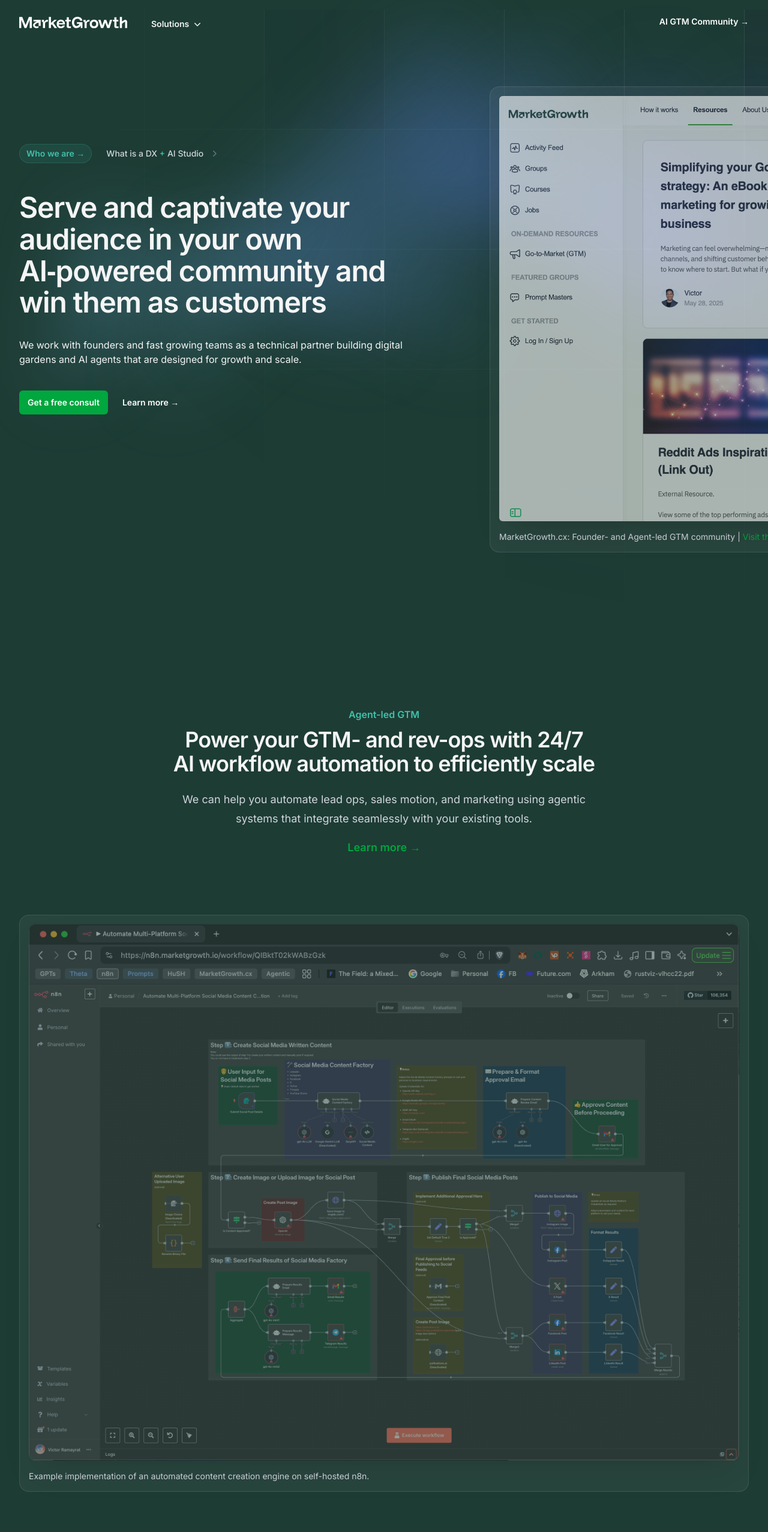
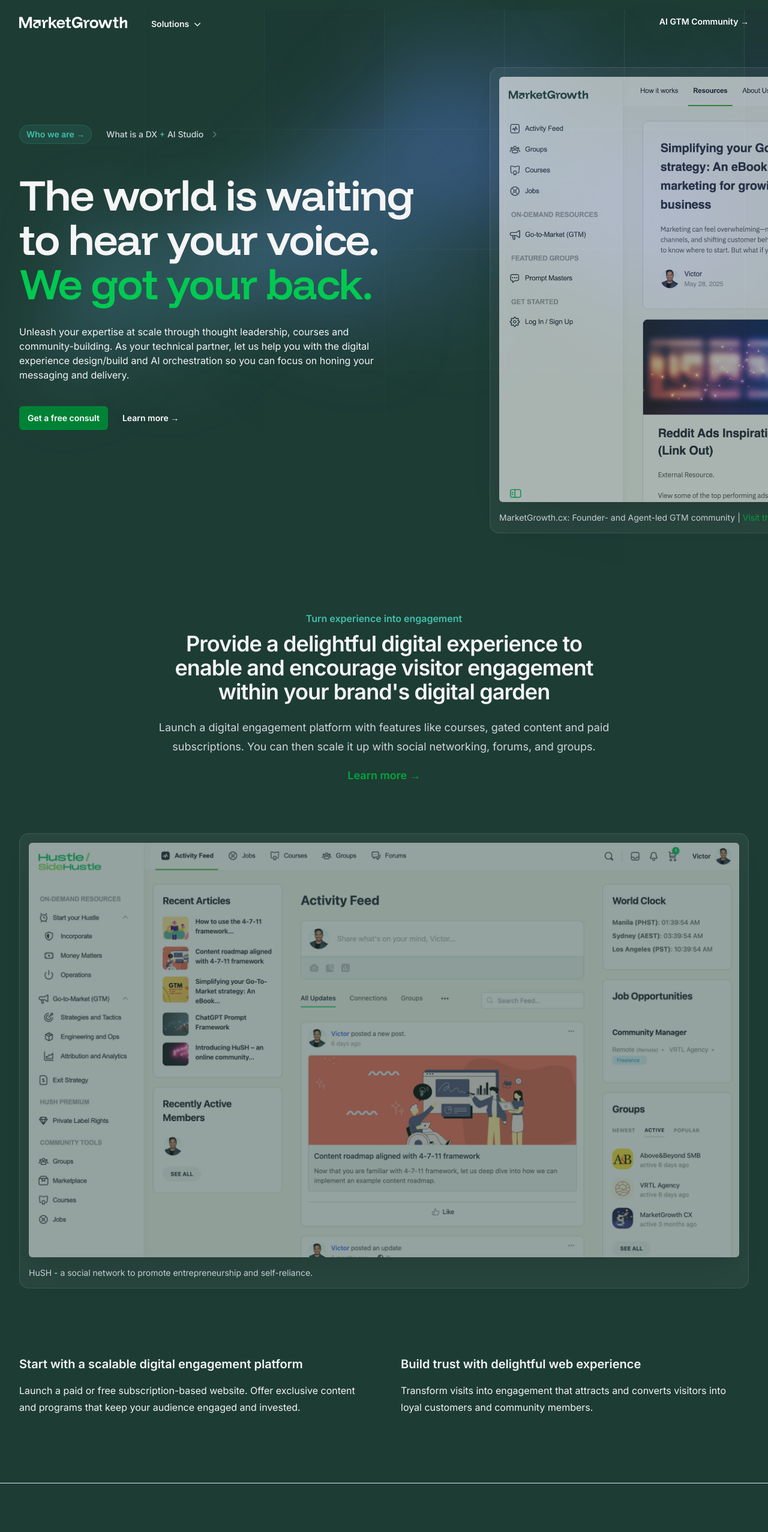
Before and after one commit to growthUx/mgio, a Next.js app: page / in a window 1280 px wide. Shown: the top 2554 px of the page at 60% size. Built offline with nearby package versions, Linux system fonts and the light colour scheme.

Commit message:
Updated MG

```diff
--- a/src/app/HomePage.jsx
+++ b/src/app/HomePage.jsx
@@ -101,7 +101,7 @@ export default function HomePage() {
               className="aspect-1108/632 w-277 bg-linear-to-r from-[#80caff] to-[#4f46e5] opacity-20"
             />
           </div>
-          <div className="mx-auto max-w-7xl px-6 mt-16 lg:mt-4 pt-10 pb-24 sm:pb-32 lg:flex lg:px-8 lg:py-32">
+          <div className="mx-auto max-w-7xl px-6 mt-16 lg:mt-4 pt-10 pb-24 sm:pb-32 lg:flex lg:px-8 lg:py-24">
             <div className="mx-auto max-w-2xl shrink-0 lg:mx-0 lg:pt-16">
               <div className="my-4">
                 <a href="https://marketgrowth.cx/product-roadmap/welcome" className="inline-flex space-x-6" target="_blank">
@@ -114,16 +114,16 @@ export default function HomePage() {
                   </span>
                 </a>
               </div>
-              <h1 className="mt-12 text-2xl font-semibold tracking-tight leading-[1.1] text-[#F5F5F5] sm:text-5xl">Serve and captivate your audience in your own AI&#8209;powered community and win them as customers</h1>
+              <h1 className="mt-12 text-4xl font-funnel-display font-semibold tracking-tight leading-[1.1] sm:leading-[1.025] text-[#F5F5F5] sm:text-7xl">The world is waiting to hear your voice. <span className="text-green-500">We got your back.</span></h1>
               {/* <h2 className="text-lg mt-4 text-[#F5F5F5] text-pretty sm:text-[22px] pr-4">We help founders and fast growing teams build engaging brands online to serve and captivate their audience to win them as customers.</h2> */}
               {/* <h1 className="font-funnel-display mt-12 text-3xl font-semibold text-pretty tracking-tight text-[#F5F5F5] sm:text-6xl">We are a DX<span className="text-[#40C1AC]"> + </span>AI Studio</h1>
               <h2 className="text-lg mt-4 text-[#F5F5F5] text-pretty sm:text-[22px] pr-4">We help founders and fast growing teams build engaging brands online to serve and captivate their audience to win them as customers.</h2> */}
               <p className="mt-8 text-md max-w-2xl mx-auto text-pretty text-[#F5F5F5] pr-8 sm:text-md/8 sm:mx-0">
-               We work with founders and fast growing teams as a technical partner building digital gardens and AI agents that are designed for growth and scale.</p>
+              Unleash your expertise at scale through thought leadership, courses and community-building. As your technical partner, let us help you with the digital experience design/build and AI orchestration so you can focus on honing your messaging and delivery.</p>
               <div className="mt-10 flex items-center gap-x-6">
                 <a
                   href="https://meetings.hubspot.com/victor-ramayrat"
-                  target="_blank" className="rounded-md bg-green-600 px-3.5 py-2.5 text-sm font-semibold text-white shadow-xs hover:bg-green-500 focus-visible:outline-2 focus-visible:outline-offset-2 focus-visible:outline-green-600"
+                  target="_blank" className="rounded-md bg-green-700 px-3.5 py-2.5 text-sm font-semibold text-white shadow-xs hover:bg-green-500 focus-visible:outline-2 focus-visible:outline-offset-2 focus-visible:outline-green-600"
                 >
                   Get a free consult
                 </a>
@@ -146,6 +146,57 @@ export default function HomePage() {
             </div>
           </div>
         </div>
+
+        <div id="digital-engagement-platform" className="mx-auto py-12 max-w-7xl px-6 lg:px-8">
+          <div className="mx-auto max-w-4xl sm:text-center">
+            <h2 className="text-base/7 font-semibold text-[#40C1AC]">Turn experience into engagement</h2>
+            <p className="mt-2 text-2xl font-semibold tracking-tight text-pretty text-[#f5f5f5] sm:text-4xl sm:text-balance">
+              Provide a delightful digital experience to enable and encourage visitor engagement within your brand&apos;s digital garden
+            </p>
+            <p className="mt-6 max-w-3xl  mx-auto text-lg/8 text-gray-300">
+              Launch a digital engagement platform with features like courses, gated content and paid subscriptions. You can then scale it up with social networking, forums, and groups. <br />
+                <a href="/digital-garden" className="inline-block pt-4 font-semibold text-[#00a63e]">
+                  Learn more <span aria-hidden="true">→</span>
+                </a>
+            </p>
+          </div>
+        </div>
+        {/* Community screenshot section */}
+        <div className="max-w-7xl mx-auto flow-root py-12 px-8 md:px-12">
+          <div className="-m-2 rounded-xl bg-white/5 p-2 ring-1 ring-white/10 ring-inset lg:-m-4 lg:rounded-2xl lg:p-4">
+            <img
+              alt="Hustle/Side Hustle Community"
+              src="/images/hush-ss.png"
+              width={2432}
+              height={1442}
+              className="rounded-md shadow-2xl ring-1 ring-gray-900/10 transition-opacity duration-300 ease-in-out opacity-50 hover:opacity-100"
+            />
+            <div className="mx-auto text-sm font-italic text-gray-300 mt-4">HuSH - a social network to promote entrepreneurship and self-reliance.</div>
+          </div>
+        </div>
+        {/* Content section */}
+        <div className="mx-auto my-20 max-w-7xl px-6 lg:px-8">
+          <div className="md:mx-auto max-w-3xl lg:mx-0 lg:max-w-none">
+            <div className="grid max-w-2xl grid-cols-1 gap-14 text-base/7 text-[#f5f5f5] lg:max-w-none lg:grid-cols-2">
+              <div>
+                  <div className="mb-8">
+                    <h3 className="text-xl font-semibold mb-4">Start with a scalable digital engagement platform</h3>
+                    <p>
+                    Launch a paid or free subscription-based website. Offer exclusive content and programs that keep your audience engaged and invested.
+                    </p>
+                </div>
+              </div>
+              <div>
+                <div className="mb-8">
+                  <h3 className="text-xl font-semibold mb-4">Build trust with delightful web experience </h3>
+                  <p>Transform visits into engagement that attracts and converts visitors into loyal customers and community members.
+                  </p>
+                </div>
+              </div>
+            </div>
+          </div>
+        </div>
+        <hr  className="h-px max-w-[90%] sm:max-w-[80%]  md:max-w-7xl mx-auto my-8 sm:my-6 bg-gray-200 border-0 dark:bg-gray-400"/>
         {/* AI Automation section */}
         <div className="relative py-12 sm:pt-24 sm:pb-12 overflow-hidden">
           {/* <div className="hidden sm:absolute sm:-top-10 sm:right-1/2 sm:-z-10 sm:mr-10 sm:block sm:transform-gpu sm:blur-3xl z-10">
@@ -166,9 +217,9 @@ export default function HomePage() {
               className="aspect-1097/845 w-274.25 bg-linear-to-tr from-[#ff4694] to-[#776fff] opacity-20"
             />
           </div> */}
-          <div id="ai-automation" className="mx-auto max-w-7xl py-12 px-6 lg:px-8">
+          <div id="ai-automation" className="mx-auto max-w-7xl py-6 px-6 lg:px-8">
             <div className="mx-auto max-w-4xl sm:text-center">
-              <h2 className="text-base/7 font-semibold text-[#40C1AC]">Agent-led GTM</h2>
+              <h2 className="text-base/7 font-semibold text-[#40C1AC]">Scale with AI workflow automation</h2>
               <p className="mt-2 text-2xl font-semibold tracking-tight text-pretty text-[#f5f5f5] sm:text-4xl sm:text-balance">
               Power your GTM- and rev-ops with 24/7 AI workflow automation to efficiently scale
               </p>
@@ -216,56 +267,7 @@ export default function HomePage() {
             </div>
           </div>
         </div>
-        <hr  className="h-px max-w-[90%] sm:max-w-[80%]  md:max-w-7xl mx-auto my-8 sm:my-12 bg-gray-200 border-0 dark:bg-gray-400"/>
-        <div id="digital-engagement-platform" className="mx-auto py-12 max-w-7xl px-6 lg:px-8">
-          <div className="mx-auto max-w-4xl sm:text-center">
-            <h2 className="text-base/7 font-semibold text-[#40C1AC]">Founder- and community-led GTM Platform</h2>
-            <p className="mt-2 text-2xl font-semibold tracking-tight text-pretty text-[#f5f5f5] sm:text-4xl sm:text-balance">
-              Enable and encourage visitor engagement within your brand&apos;s digital garden
-            </p>
-            <p className="mt-6 max-w-3xl  mx-auto text-lg/8 text-gray-300">
-              Launch a digital engagement platform with features like courses, gated content and paid subscriptions. You can then scale it up with social networking, forums, and groups. <br />
-                <a href="/digital-garden" className="inline-block pt-4 font-semibold text-[#00a63e]">
-                  Learn more <span aria-hidden="true">→</span>
-                </a>
-            </p>
-          </div>
-        </div>
-        {/* Community screenshot section */}
-        <div className="max-w-7xl mx-auto flow-root py-12 px-8 md:px-12">
-          <div className="-m-2 rounded-xl bg-white/5 p-2 ring-1 ring-white/10 ring-inset lg:-m-4 lg:rounded-2xl lg:p-4">
-            <img
-              alt="Hustle/Side Hustle Community"
-              src="/images/hush-ss.png"
-              width={2432}
-              height={1442}
-              className="rounded-md shadow-2xl ring-1 ring-gray-900/10 transition-opacity duration-300 ease-in-out opacity-50 hover:opacity-100"
-            />
-            <div className="mx-auto text-sm font-italic text-gray-300 mt-4">HuSH - a social network to promote entrepreneurship and self-reliance.</div>
-          </div>
-        </div>
-        {/* Content section */}
-        <div className="mx-auto my-20 max-w-7xl px-6 lg:px-8">
-          <div className="md:mx-auto max-w-3xl lg:mx-0 lg:max-w-none">
-            <div className="grid max-w-2xl grid-cols-1 gap-14 text-base/7 text-[#f5f5f5] lg:max-w-none lg:grid-cols-2">
-              <div>
-                  <div className="mb-8">
-                    <h3 className="text-xl font-semibold mb-4">Start with a scalable digital engagement platform</h3>
-                    <p>
-                    Launch a paid or free subscription-based website. Offer exclusive content and programs that keep your audience engaged and invested.
-                    </p>
-                </div>
-              </div>
-              <div>
-                <div className="mb-8">
-                  <h3 className="text-xl font-semibold mb-4">Build trust with delightful web experience </h3>
-                  <p>Transform visits into engagement that attracts and converts visitors into loyal customers and community members.
-                  </p>
-                </div>
-              </div>
-            </div>
-          </div>
-        </div>
+
         {/* Analytics */}
         <div id="analytics-reporting" className="relative isolate overflow-hidden bg-[#1D3c34] py-24 sm:py-32">
           <img
--- a/src/components/Footer.jsx
+++ b/src/components/Footer.jsx
@@ -3,8 +3,8 @@ import clsx from 'clsx'
 
 const footerNavigation = {
   solutions: [
+    { name: 'Experience to Engagement Platform', href: '/digital-garden' },
     { name: 'AI Automation Agency', href: '/ai-automation' },
-    { name: 'Digital Engagement Platform', href: '/digital-garden' },
     { name: 'Analytics and Reporting', href: '/#analytics-reporting' },
   ],
   usecase: [
--- a/src/components/Nav.jsx
+++ b/src/components/Nav.jsx
@@ -16,8 +16,8 @@ import {
 } from '@heroicons/react/24/outline'
 
 const engagement = [
+  { name: 'Engagement Platform', target: "_self", href: '/digital-garden', icon: UsersIcon },
   { name: 'AI Workflow Automation', target: "_self", href: '/ai-automation', icon: ShieldCheckIcon },
-  { name: 'Digital Engagement', target: "_self", href: '/digital-garden', icon: UsersIcon },
   { name: 'Analytics & Reporting', target: "_self", href: '/#analytics-reporting', icon: ChartBarSquareIcon },
 ]
 const persona = [
```
